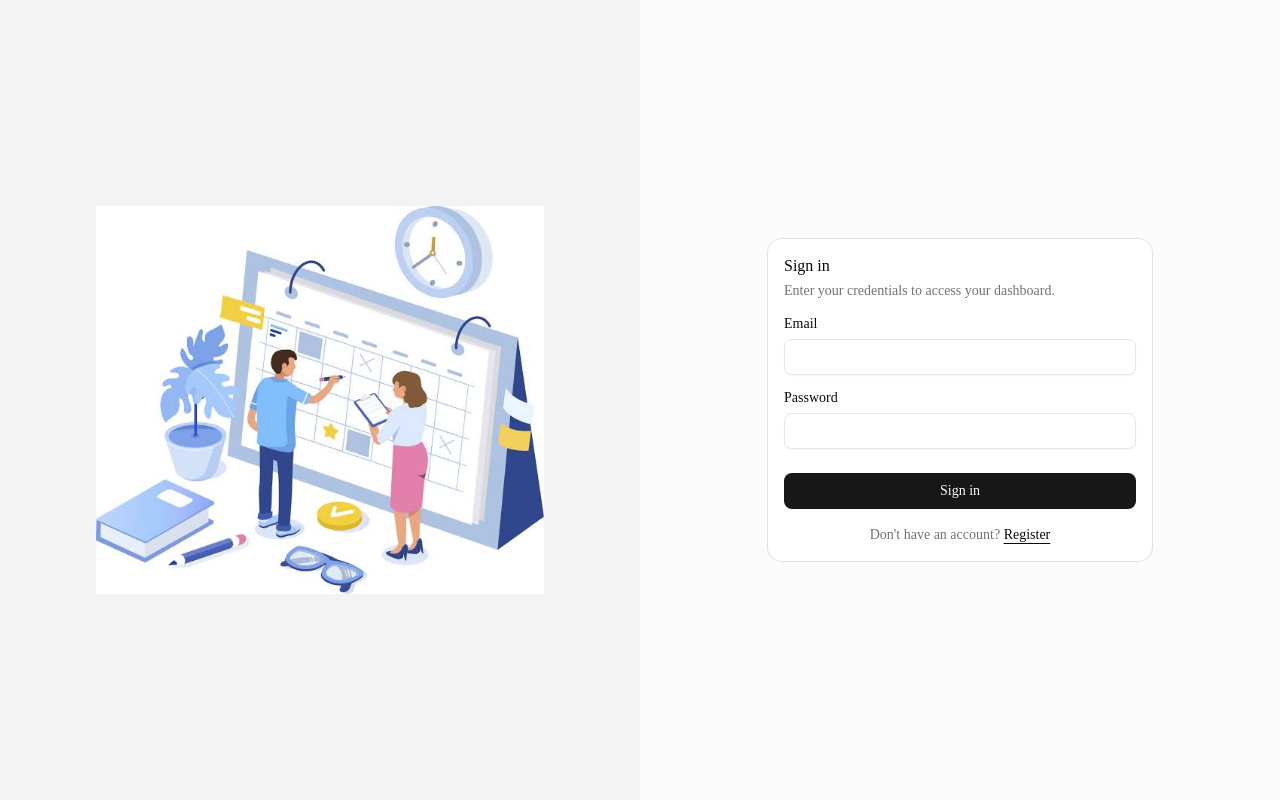
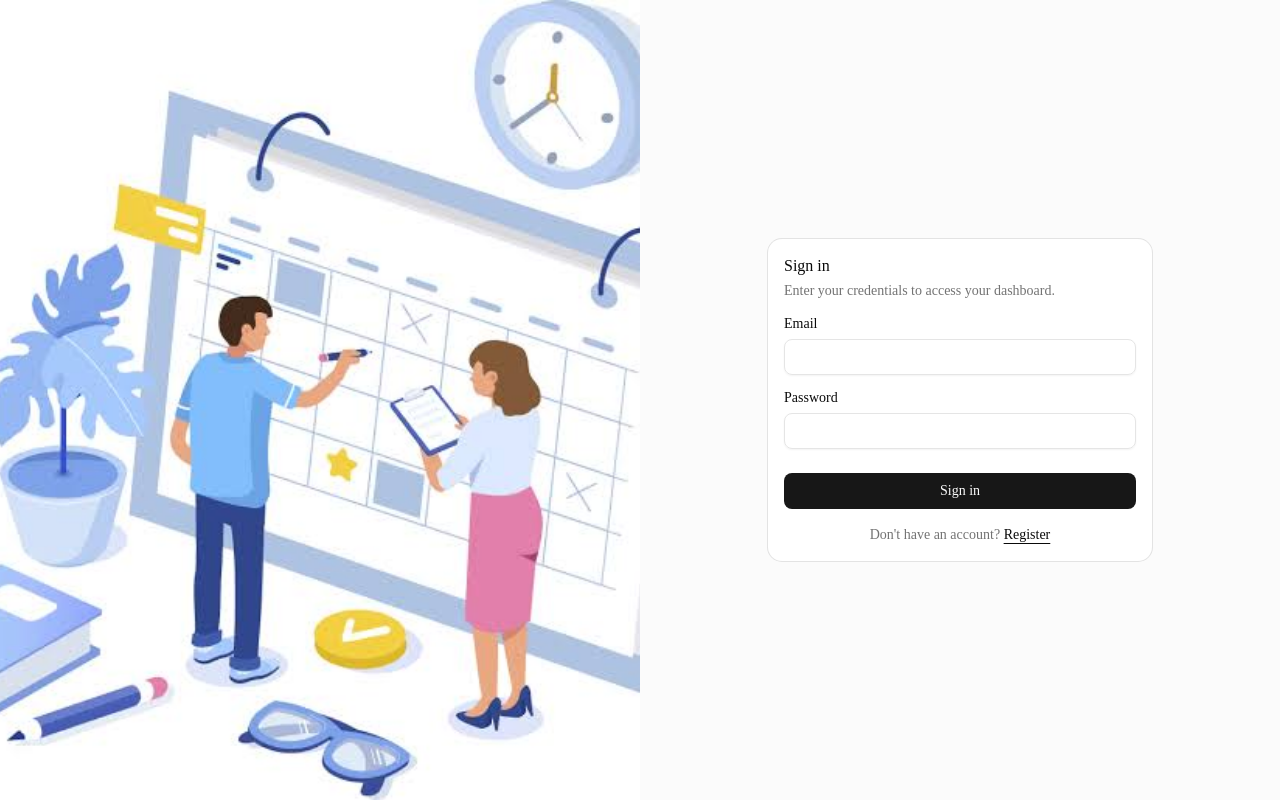
Before and after one commit to sithuru-kawinda/CyphLabTasks, a Next.js app in the folder frontend/: page /login in a window 1280 px wide. Built offline with nearby package versions, Linux system fonts and the light colour scheme; no server answers.

Commit message:
Make login illustration fill the entire left panel
Switch from a padded, max-width, centered image to next/image fill +
object-cover so it covers the full height/width of the left column
edge-to-edge instead of floating in the middle of it.

```diff
--- a/frontend/src/app/(auth)/login/page.tsx
+++ b/frontend/src/app/(auth)/login/page.tsx
@@ -4,14 +4,13 @@ import { LoginForm } from "@/components/auth/LoginForm";
 export default function LoginPage() {
   return (
     <div className="flex flex-1 flex-col md:flex-row">
-      <div className="hidden items-center justify-center bg-primary/5 p-10 md:flex md:w-1/2">
+      <div className="relative hidden bg-primary/5 md:block md:w-1/2">
         <Image
           src="/images/login-illustration.png"
           alt="Illustration of two people planning a project on a giant calendar"
-          width={600}
-          height={520}
+          fill
           priority
-          className="h-auto w-full max-w-md"
+          className="object-cover"
         />
       </div>
       <div className="flex flex-1 items-center justify-center bg-muted/40 p-4">
```
